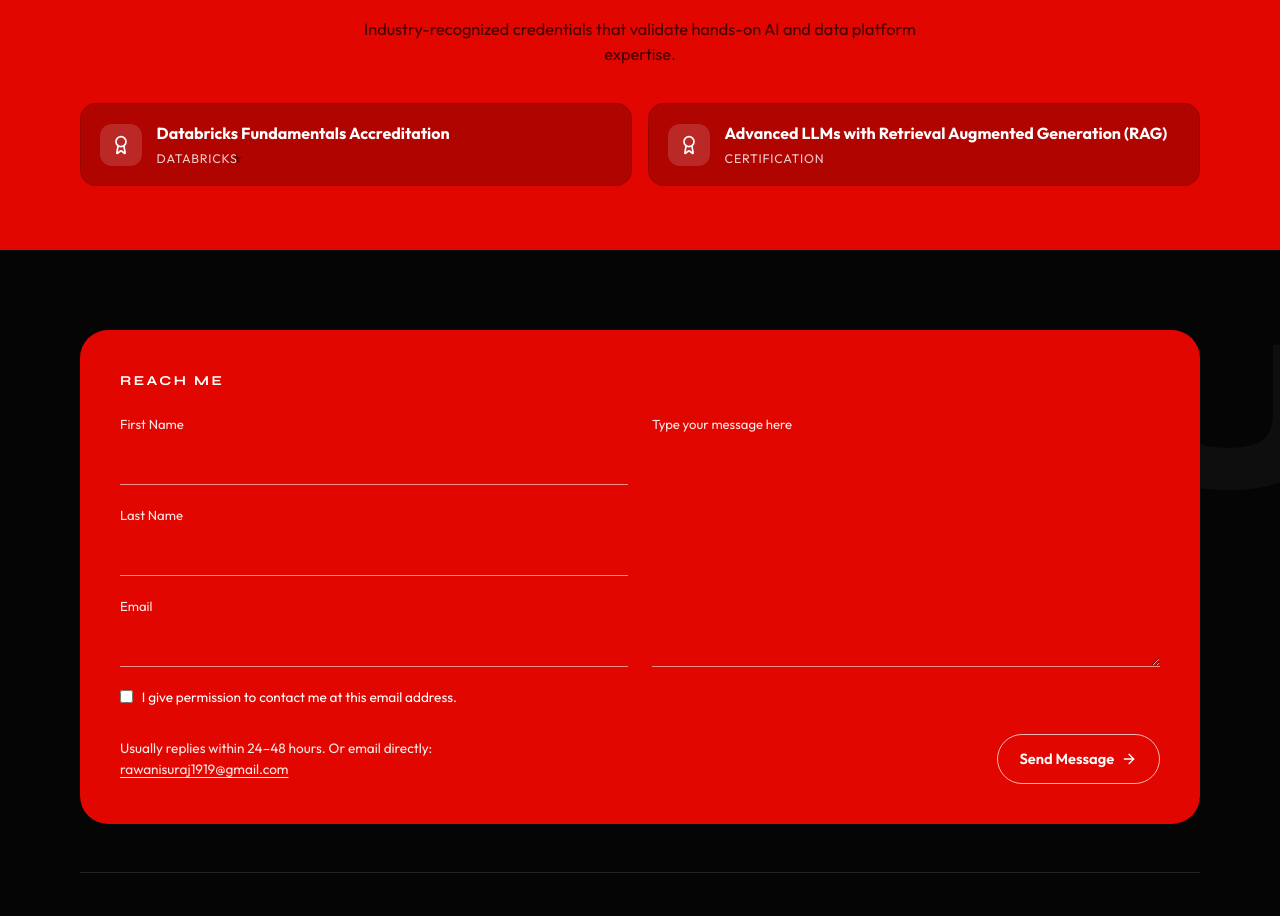
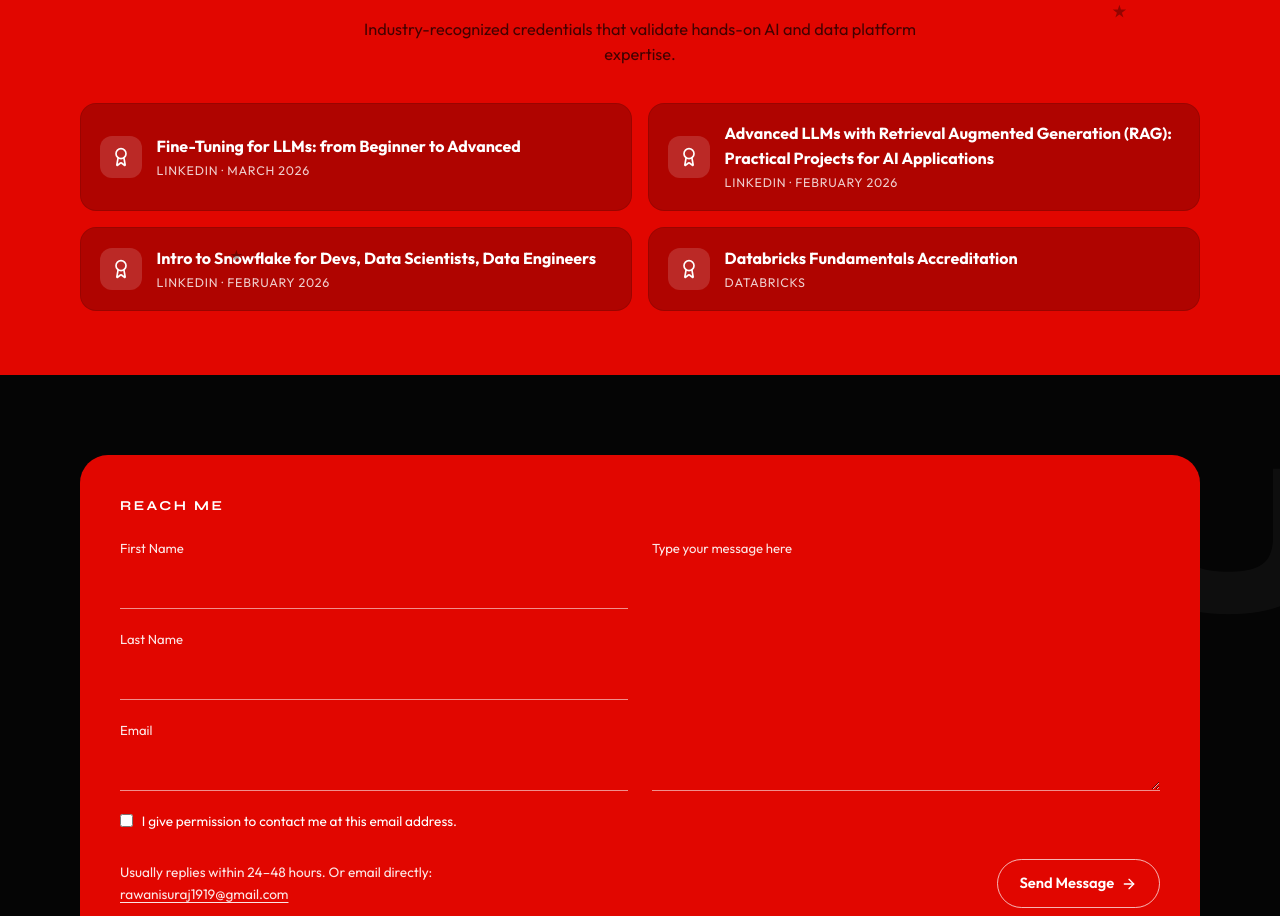
Before and after one commit to SurajRawani1919/portfolio, a React (Vite) app: page / in a window 1280 px wide. Shown: the part 9080-9996 px from the top of the page. Built offline with nearby package versions, Linux system fonts and the light colour scheme.

Commit message:
Add LinkedIn LLM, RAG, and Snowflake certifications.
Co-authored-by: Cursor <cursoragent@cursor.com>

```diff
--- a/src/data.js
+++ b/src/data.js
@@ -271,11 +271,20 @@ export const softSkills = [
 
 export const certifications = [
   {
+    title: "Fine-Tuning for LLMs: from Beginner to Advanced",
+    issuer: "LinkedIn · March 2026",
+  },
+  {
+    title:
+      "Advanced LLMs with Retrieval Augmented Generation (RAG): Practical Projects for AI Applications",
+    issuer: "LinkedIn · February 2026",
+  },
+  {
+    title: "Intro to Snowflake for Devs, Data Scientists, Data Engineers",
+    issuer: "LinkedIn · February 2026",
+  },
+  {
     title: "Databricks Fundamentals Accreditation",
     issuer: "Databricks",
   },
-  {
-    title: "Advanced LLMs with Retrieval Augmented Generation (RAG)",
-    issuer: "Certification",
-  },
 ];
```
